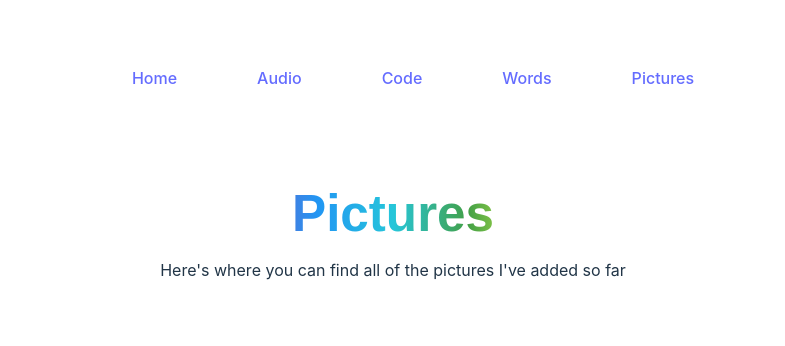
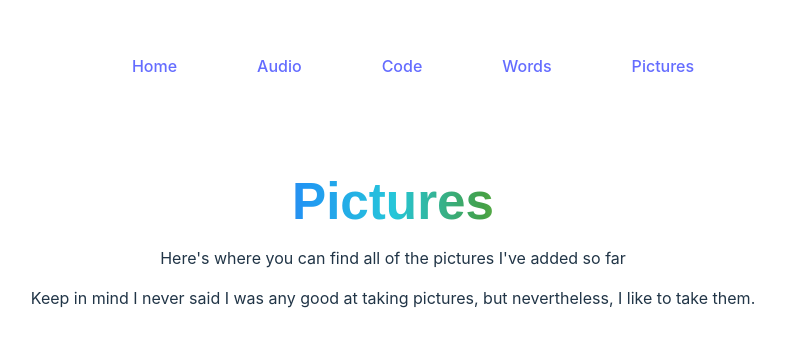
Before and after one commit to CeeFM/journey-fm, a React (Vite) app: page /pictures in a window 1280 px wide. Shown: the part 226-572 px from the top of the page, without its empty margins (247-1032 px from the left). Built offline with nearby package versions, Linux system fonts and the light colour scheme.

Commit message:
adds some text for pictures page

```diff
--- a/src/views/Pictures.jsx
+++ b/src/views/Pictures.jsx
@@ -9,6 +9,9 @@ function Pictures() {
                 <h1>Pictures</h1>
                 <p className='w-50'>Here's where you can find all of the pictures I've added so far</p>
             </div>
+            <div>
+                Keep in mind I never said I was any good at taking pictures, but nevertheless, I like to take them.
+            </div>
         </>
     )
 }
```
